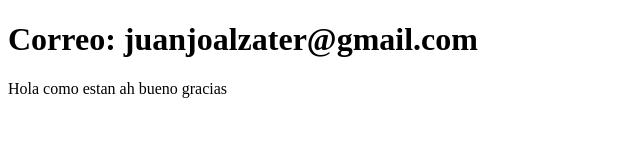
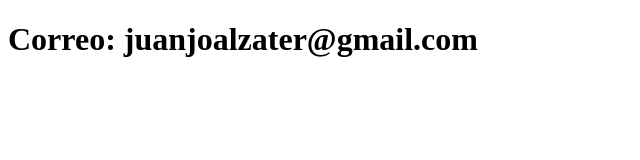
Before and after one commit to JuanjoAlzater/juegonumeroal, a plain HTML site: page contacto.html in a window 1280 px wide. Shown: the whole page, without its empty margins (0-640 px from the left). Drawn offline with Linux system fonts and the light colour scheme.

Commit message:
Actualiza el contacto

```diff
--- a/contacto.html
+++ b/contacto.html
@@ -7,6 +7,6 @@
 </head>
 <body>
     <h1>Correo: juanjoalzater@gmail.com</h1>
-    <p>Hola como estan ah bueno gracias</p>
+
 </body>
 </html>
```
